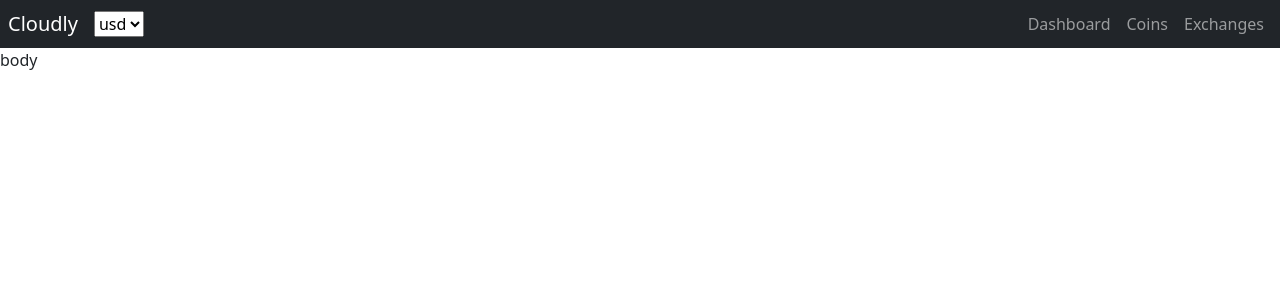
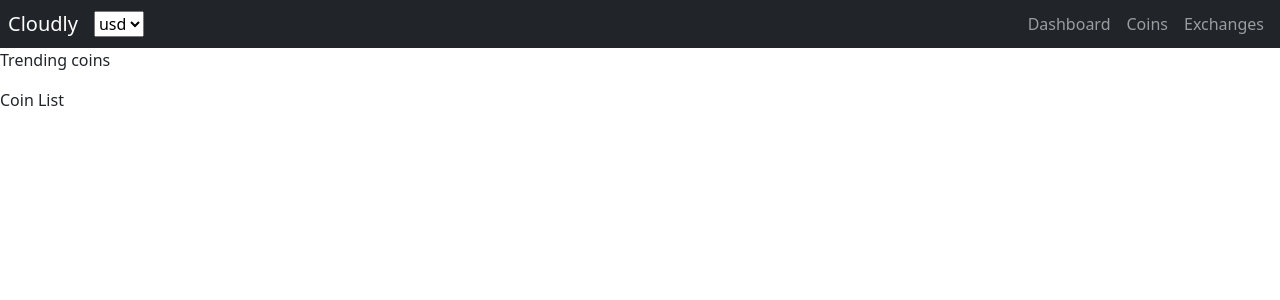
Before and after one commit to Knittybird/Cryptogether, a React (Create React App) app: page /home in a window 1280 px wide. Shown: the top 300 px of the page. Built offline with nearby package versions, Linux system fonts and the light colour scheme.

Commit message:
Got basic routing working. Bootstrap's navbar links refresh the page unfortunately. Might have to go back to plain navigation.

```diff
--- a/package.json
+++ b/package.json
@@ -6,11 +6,13 @@
     "@testing-library/jest-dom": "^5.12.0",
     "@testing-library/react": "^11.2.6",
     "@testing-library/user-event": "^12.8.3",
+    "axios": "^0.21.1",
     "bootstrap": "^5.0.0",
     "react": "^17.0.2",
     "react-bootstrap": "^1.6.0",
     "react-bootstrap-validation": "^0.1.11",
     "react-dom": "^17.0.2",
+    "react-router-dom": "^5.2.0",
     "react-scripts": "4.0.3",
     "web-vitals": "^1.1.2"
   },
--- a/src/App.js
+++ b/src/App.js
@@ -4,7 +4,10 @@ import { Navbar, Nav, NavDropdown, Form, Button, FormControl } from 'react-boots
 import 'bootstrap/dist/css/bootstrap.css'
 import './App.css'
 import CurrencySelector from './components/CurrencySelector'
-
+import { BrowserRouter, Redirect, Switch, Route, Link } from 'react-router-dom'
+import Dashboard from './components/Dashboard'
+import Coins from './components/Coins'
+import Exchanges from './components/Exchanges'
 
 class App extends Component {
   constructor(){
@@ -24,21 +27,32 @@ class App extends Component {
       <main className="cloudly">
         <header className="pl-10">
           <Navbar bg="dark" variant="dark" expand="sm">
-            <Navbar.Brand className="ml-10" href="/">Cloudly</Navbar.Brand>
+            <Navbar.Brand className="ml-10" href="/home">Cloudly</Navbar.Brand>
             <CurrencySelector currency={this.currency} selectCurrencyHandler={this.selectCurrencyHandler}/>
             <Navbar.Toggle aria-controls="basic-navbar-nav" />
             <Navbar.Collapse id="basic-navbar-nav">
               <Nav className="w-100 justify-content-end">
-                <Nav.Item>
-                <Nav.Link href="/">Dashboard</Nav.Link>
-                </Nav.Item>
-                <Nav.Link href="/coins">Coins</Nav.Link>
+                <Nav.Link href="/home">Dashboard</Nav.Link>
+                <Nav.Link href="/coins" to="/coins">Coins</Nav.Link>
                 <Nav.Link href="/exchanges">Exchanges</Nav.Link>
               </Nav>
             </Navbar.Collapse>
           </Navbar>
         </header>
-        <p>body</p>
+        <BrowserRouter>
+          <Switch>
+            <Redirect exact from ="/" to="/home" />
+            <Route path="/home">
+              <Dashboard />
+            </Route>
+            <Route path="/coins">
+              <Coins />
+            </Route>
+            <Route path="/exchanges">
+              <Exchanges />
+            </Route>
+          </Switch>
+        </BrowserRouter>
       </main>
     );
   }
--- /dev/null
+++ b/src/components/CoinList.js
@@ -0,0 +1,21 @@
+import React, { Component } from 'react'
+import 'axios'
+
+class CoinList extends Component {
+  constructor(props) {
+    super(props)
+  }
+
+
+
+  render() {
+    const { currency } = this.props
+    return (
+      <div className="dashboard">
+        <p>Coin List</p>
+      </div>
+    )
+  }
+}
+
+export default CoinList
--- /dev/null
+++ b/src/components/Coins.js
@@ -0,0 +1,18 @@
+import React, { Component } from 'react'
+
+class Coins extends Component {
+  constructor(props) {
+    super(props)
+  }
+
+  render() {
+    const { currency } = this.props
+    return (
+      <div className="coinsView">
+        <p>Coins</p>
+      </div>
+    )
+  }
+}
+
+export default Coins
--- /dev/null
+++ b/src/components/Dashboard.js
@@ -0,0 +1,21 @@
+import React, { Component } from 'react'
+import Trending from './Trending'
+import CoinList from './CoinList'
+
+class Dashboard extends Component {
+  constructor(props) {
+    super(props)
+  }
+
+  render() {
+    const { currency } = this.props
+    return (
+      <div className="dashboard">
+        <Trending currency={currency} />
+        <CoinList currency={currency} />
+      </div>
+    )
+  }
+}
+
+export default Dashboard
--- /dev/null
+++ b/src/components/Exchanges.js
@@ -0,0 +1,17 @@
+import React, { Component } from 'react'
+
+class Exchanges extends Component {
+  constructor(props) {
+    super(props)
+  }
+
+  render() {
+    return (
+      <div className="dashboard">
+        <p>Exchange List</p>
+      </div>
+    )
+  }
+}
+
+export default Exchanges
--- /dev/null
+++ b/src/components/Trending.js
@@ -0,0 +1,18 @@
+import React, { Component } from 'react'
+
+class Trending extends Component {
+  constructor(props) {
+    super(props)
+  }
+
+  render() {
+    const { currency } = this.props
+    return (
+      <div className="trending">
+        <p>Trending coins</p>
+      </div>
+    )
+  }
+}
+
+export default Trending
```
Also changed, not shown: 1 other file (tests, documents, lock files or other folders).
